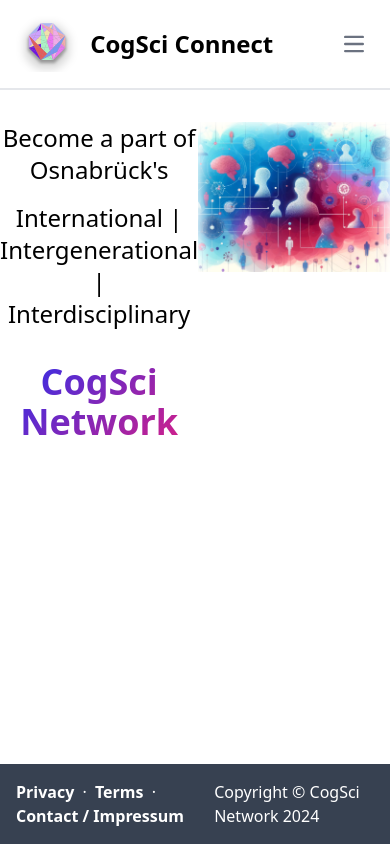
After one commit to tthelen/cogscinetwork, a Django app: page /tailwind in a window 390 px wide. The commit adds this page. Run offline with Django 5.2, Linux system fonts and the light colour scheme; style sheets or scripts are compiled from the project's sources; some libraries are stand-ins or nearby versions.

Commit message:
add basic homepage with tailwind (route `/tailwind` for now)
implements:
- basic base layout with navigation, footer and dynamic content block
  - also top nav shrinks into burger menu button. click opens modal dialog

todos / wip:
- for mobile dialog navigation looks still very basic and might not fill whole screens in both directions
- home_tailwind.html two column flexbox and image layout might need imrpovement
- footer might need to be adjusted

```diff
--- a/dbase/urls.py
+++ b/dbase/urls.py
@@ -14,6 +14,7 @@ urlpatterns = [
     path(r'profile/<int:pk>/delete', views.ProfileDeleteView.as_view(), name='profile_delete'),
     path(r'join', views.ProfileUpdateView.as_view(), name='join'),
     path(r'send_message', views.SendMessageView.as_view(), name='send_message'),
+    path(r'tailwind', views.HomeViewTailwind.as_view(), name='home'),
     path(r'', views.HomeView.as_view(), name='home'),
     # path(r'about/', views.about, name='about'),
 ]
--- a/dbase/views.py
+++ b/dbase/views.py
@@ -37,6 +37,28 @@ class HomeView(View):
             return render(request, "dbase/dashboard.html", {'user': request.user, 'users_active_last_24h': users_active_last_24h, 'member_count': member_count})
         else:
             return render(request, "dbase/home.html", {'member_count': member_count})
+
+class HomeViewTailwind(View):
+
+    def get(self, request):
+
+        # count the total number of valid members
+        member_count = Profile.objects.filter(valid=True).count()
+
+        # check if we have a logged in user
+        if request.user.is_authenticated:
+            if not request.user.profile.valid:
+                # add django message: please update your profile
+                messages.add_message(request, messages.INFO, 'Please update your profile. Fill all required fields and add your Cognitive Science at Universität Osnabrück related experiences.')
+                # redirect to profile update page
+                return redirect('profile_update', pk=request.user.profile.pk)
+
+            # count how many users were active in the last 24 hours
+            users_active_last_24h = Profile.objects.filter(last_activity__gte=timezone.now() - timezone.timedelta(days=1)).count()
+
+            return render(request, "dbase/dashboard.html", {'user': request.user, 'users_active_last_24h': users_active_last_24h, 'member_count': member_count})
+        else:
+            return render(request, "dbase/home_tailwind.html", {'member_count': member_count})
 
 
 
--- a/templates/base.html
+++ b/templates/base.html
@@ -22,8 +22,8 @@
     <link href="https://cdn.jsdelivr.net/npm/bootstrap-icons@1.8.1/font/bootstrap-icons.css" rel="stylesheet" />
     <!-- Core theme CSS (includes Bootstrap)-->
     {% comment %} 'css/styles.css' is bootstrap 5. Probably not needed anymore as we use Tailwind CSS {% endcomment %}
-    {% comment %} <link href="{% static 'css/styles.css'%}" rel="stylesheet" /> {% endcomment %}
-    <link href="{% static 'css/global_tailwind.css' %}" rel="stylesheet">
+    <link href="{% static 'css/styles.css'%}" rel="stylesheet" />
+    {% comment %} <link href="{% static 'css/global_tailwind.css' %}" rel="stylesheet"> {% endcomment %}
   </head>
 
     <body class="d-flex flex-column h-100">
--- /dev/null
+++ b/templates/base_tailwind.html
@@ -0,0 +1,139 @@
+{# Load the tag library #}
+{% load bootstrap5 %}
+{% load static %}
+<!doctype html>
+<html lang="en">
+    <head>
+        <meta charset="utf-8" />
+        <meta name="viewport" content="width=device-width, initial-scale=1, shrink-to-fit=no" />
+        <meta name="description" content="" />
+        <meta name="author" content="" />
+        {% block meta %}
+        {% endblock %}
+        <title>CogSci Network BETA - {% block title %}CogSci network{% endblock %}</title>
+        <!-- Favicon-->
+        <link rel="icon" type="image/x-icon" href="{% static 'assets/favicon.ico'%}" />
+        <script src="https://code.jquery.com/jquery-3.5.1.min.js"></script>
+        <!-- Custom Google font-->
+        <link rel="preconnect" href="https://fonts.googleapis.com" />
+        <link rel="preconnect" href="https://fonts.gstatic.com" crossorigin />
+        <link
+            href="https://fonts.googleapis.com/css2?family=Plus+Jakarta+Sans:wght@100;200;300;400;500;600;700;800;900&amp;display=swap"
+            rel="stylesheet" />
+
+        <link href="{% static 'css/global_tailwind.css' %}" rel="stylesheet">
+    </head>
+    <body class="min-h-dvh flex flex-col m-0 ">
+        <dialog id="main-nav-dialog" class="absolute w-full h-full m-0 p-4" style="background: #333333AA" >
+            <div class="bg-slate-200 p-12 rounded-3xl drop-shadow-md">
+                <div class="flex flex-row justify-between">
+                    <ul class="font-bold flex flex-row">
+                        {% if user.is_authenticated %}
+                            <li class="p-4 m-4">
+                                <a class="" href="{% url 'settings' %}">Settings</a>
+                            </li>
+                            <li>
+                                <a class="" href="{% url 'profile_show' user.profile.pk %}">Profile</a>
+                            </li>
+                            <li>
+                                <a class="" href="{% url 'logout' %}">Logout</a>
+                            </li>
+                        {% else %}
+                            <li class="p-1 m-1">
+                                <a class="" href="{% url 'login' %}">Login</a>
+                            </li>
+                            <li class="p-1 m-1">
+                                <a class="" href="{% url 'django_registration_register' %}">Join</a>
+                            </li>
+                        {% endif %}
+                    </ul>
+                    <button id="main-nav-close-btn" aria-label="close navigation dialog" class="relative bg-gray-600 text-white px-4 rounded-lg" style="top: -2rem; right: -2rem;">X</button>
+                </div>
+            </div>
+        </dialog>
+
+        <main class="h-full">
+            {% comment %} Navbar adapted from https://flowbite.com/docs/components/navbar/ {% endcomment %}
+            <nav role="navigation" class="bg-white border-gray-200 border-b-2">
+                <div class="max-w-screen-xl flex flex-wrap items-center justify-between mx-auto p-4">
+                    <a href="/" class="flex items-center space-x-3 rtl:space-x-reverse">
+                        <img src="{% static 'assets/cogsci_connect_logo.svg' %}" class="h-14" alt="Flowbite Logo" />
+                        <span class="self-center text-2xl font-semibold whitespace-nowrap">CogSci Connect</span>
+                    </a>
+                    <button id="main-nav-toggle-btn" data-collapse-toggle="navbar-default" type="button"
+                        class="inline-flex items-center p-2 w-10 h-10 justify-center text-sm text-gray-500 rounded-lg md:hidden hover:bg-gray-100 focus:outline-none focus:ring-2 focus:ring-gray-200"
+                        aria-controls="navbar-default" aria-expanded="false">
+                        <span class="sr-only">Open main menu</span>
+                        <svg class="w-5 h-5" aria-hidden="true" xmlns="http://www.w3.org/2000/svg" fill="none"
+                            viewBox="0 0 17 14">
+                            <path stroke="currentColor" stroke-linecap="round" stroke-linejoin="round" stroke-width="2"
+                                d="M1 1h15M1 7h15M1 13h15" />
+                        </svg>
+                    </button>
+                    <script>
+                        // main-nav-dialog open/close script for mobile viewport (media queries hides links and show burger button)
+                        const dialog = document.querySelector("#main-nav-dialog");
+                        const showButton = document.querySelector("#main-nav-toggle-btn");
+                        const closeButton = document.querySelector("#main-nav-close-btn");
+
+                        showButton.addEventListener("click", () => {
+                            dialog.showModal();
+                        });
+                        closeButton.addEventListener("click", () => {
+                            dialog.close();
+                        });
+                    </script>
+                    <div class="hidden w-full md:block md:w-auto" id="navbar-default">
+                        <!-- TODO pass current page into template as variable then apply aria-current="page" on respective <a> tag-->
+                        <ul class="font-medium flex flex-col p-4 md:p-0 mt-4 border border-gray-100 rounded-lg bg-gray-50 md:flex-row md:space-x-8 rtl:space-x-reverse md:mt-0 md:border-0 md:bg-white">
+                            {% if user.is_authenticated %}
+                                <li>
+                                    <a class="" href="{% url 'settings' %}">Settings</a>
+                                </li>
+                                <li>
+                                    <a class="" href="{% url 'profile_show' user.profile.pk %}">Profile</a>
+                                </li>
+                                <li>
+                                    <a class="" href="{% url 'logout' %}">Logout</a>
+                                </li>
+                            {% else %}
+                                <li>
+                                    <a href="{% url 'login' %}" class="gap-2.5 self-stretch px-8 py-2.5 my-auto font-medium rounded-xl border-2 border-violet-500 border-solid text-neutral-700 max-md:px-5">Login</a>
+                                </li>
+                                <li>
+                                    <a href="{% url 'django_registration_register' %}" class="gap-2.5 self-stretch px-8 py-2.5 my-auto font-bold bg-violet-500 rounded-xl text-zinc-100 max-md:px-5">Join</a>
+                                </li>
+                            {% endif %}
+                        </ul>
+                    </div>
+                </div>
+            </nav>
+
+            <div class="bg-white py-4 mt-auto">
+                <div class="container px-5">
+                    <div class="row align-items-center justify-content-between flex-column flex-sm-row">
+                        {% bootstrap_messages %}
+                    </div>
+                </div>
+            </div>
+
+            <!-- Page content-->
+            {% block content %}
+            {% endblock %}
+        </main>
+        <footer class="flex-grow flex flex-col justify-end">
+            <div class="relative bottom-0 mt-auto p-4 bg-gray-700 w-full h-full text-white py-4">
+                <div class="flex flex-row justify-between ">
+                    <div>
+                        <a class="font-bold" href="#!">Privacy</a>
+                        <span class="mx-1">&middot;</span>
+                        <a class="font-bold" href="#!">Terms</a>
+                        <span class="mx-1">&middot;</span>
+                        <a class="font-bold" href="#!">Contact / Impressum</a>
+                    </div>
+                    <div>Copyright &copy; CogSci Network {% now "Y" %}</div>
+                </div>
+            </div>
+        </footer>
+    </body>
+</html>
--- /dev/null
+++ b/templates/dbase/home_tailwind.html
@@ -0,0 +1,45 @@
+{% extends "base_tailwind.html" %}
+{% comment %} {% extends "base57_tailwind.html" %} {% endcomment %}
+{% load static %}
+
+{% block title %}Home{% endblock %}
+{% block content %}
+
+    <style>
+        .text-gradient {
+            background: #1e30f3;
+            background:
+                -webkit-linear-gradient(315deg, #1e30f3 0%, #e21e80 100%);
+                -webkit-background-clip: text;
+                -webkit-text-fill-color: transparent;
+        }
+        .image-inset-shadow {
+            position: relative;
+            -webkit-box-shadow: inset 0 0 10px 10px #000;
+            -moz-box-shadow: inset 0 0 10px 10px #000;
+            box-shadow: inset 0 0 10px 10px #000;
+
+         }
+        .box-shadow {
+            {% comment %} box-shadow: 0 0 6px 8px 5px white inset; {% endcomment %}
+            box-shadow: inset 0px 0px 15px 5px #fff;
+        }
+        .box-shadow img {
+            display: block;
+            position: relative;
+            z-index: -1;
+        }
+    </style>
+    <div class="flex flex-row justify-around">
+        <div class="flex flex-col w-full text-center">
+            <div class="flex flex-col text-2xl font-light text-black max-md:max-w-full">
+              <p>Become a part of Osnabrück's</p>
+              <p class="mt-4 max-md:max-w-full">
+                <strong>International</strong> | <strong>Intergenerational</strong> | <strong>Interdisciplinary</strong>
+              </p>
+            </div>
+            <span class="mt-6"><h2 class="p-2 text-gradient w-full text-5xl font-bold max-md:max-w-full max-md:text-4xl">CogSci Network</h2></span>
+        </div>
+        <div class="box-shadow flex-grow w-full"><img class="box-shadow w-full" src="{% static 'assets/frontpage.jpg' %}"></div>
+    </div>
+{% endblock %}
```
Also changed, not shown: templates/base57_tailwind.html (added, +18 -0 lines), static/assets/cogsci_connect_logo.svg (added).
